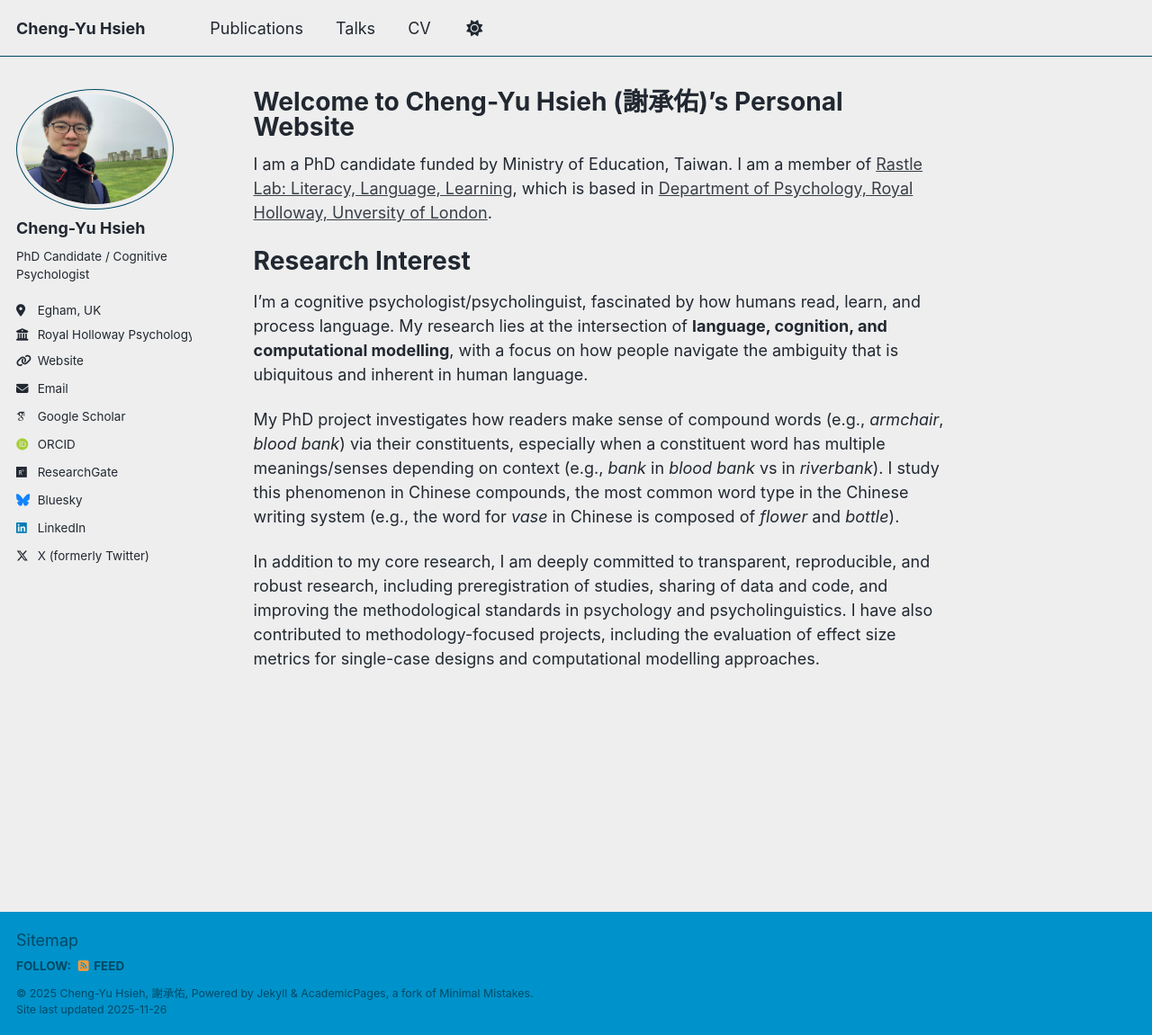
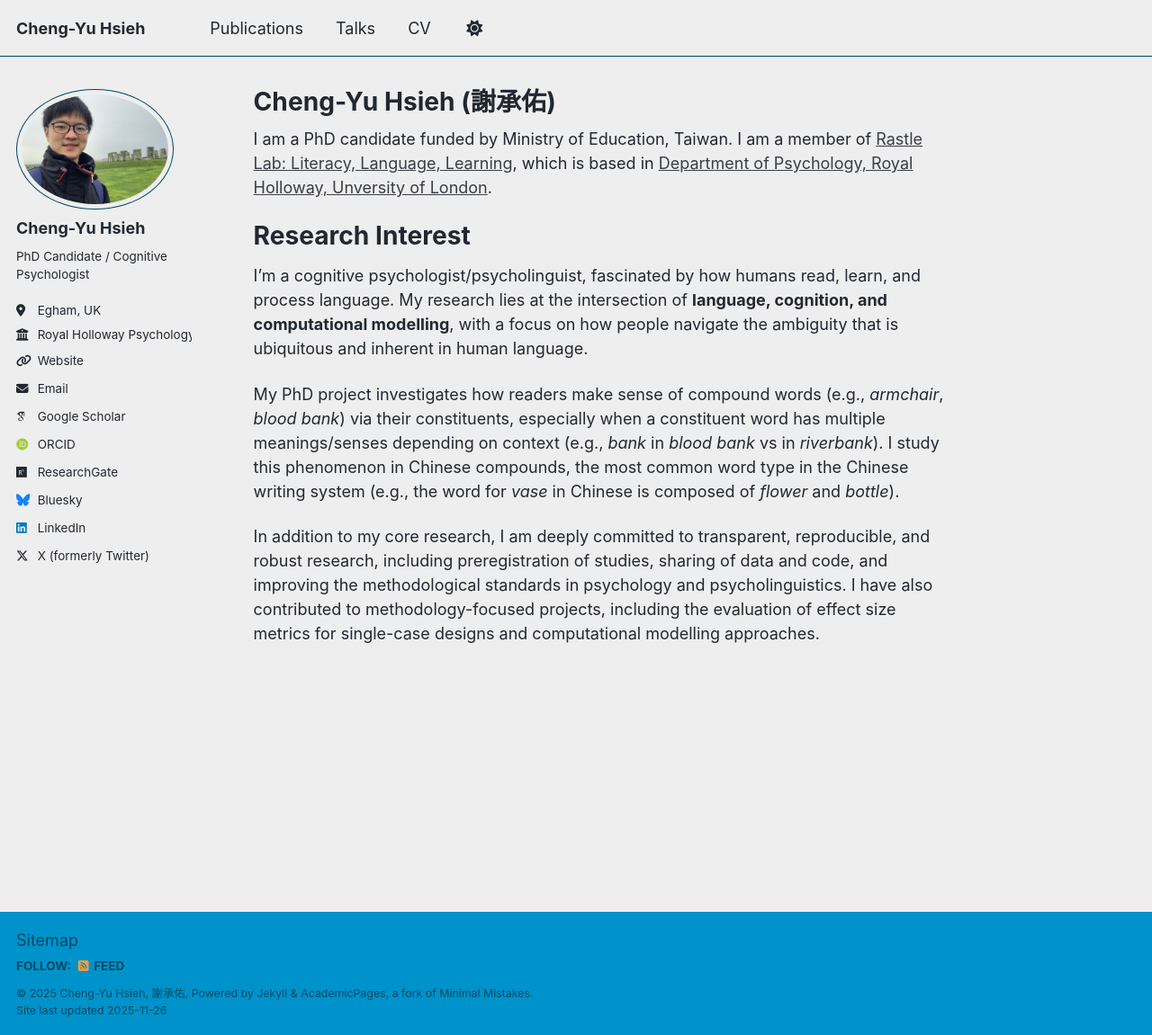
Before and after one commit to cyhsieh-psy/cyhsieh-psy.github.io, a Jekyll site: the page built from _pages/about.md, in a window 1280 px wide and 1151 px high. Shown: the whole window at 90% size. Built offline with Jekyll 4.4.1, drawn with Linux system fonts in a browser that asks for light colours; some web fonts are replaced; a script that is not in the unit is left out.

Commit message:
Update about.md

```diff
--- a/_pages/about.md
+++ b/_pages/about.md
@@ -1,6 +1,6 @@
 ---
 permalink: /
-title: "Welcome to Cheng-Yu Hsieh (謝承佑)'s Personal Website"
+title: "Cheng-Yu Hsieh (謝承佑)"
 author_profile: true
 redirect_from:
   - /about/
```
